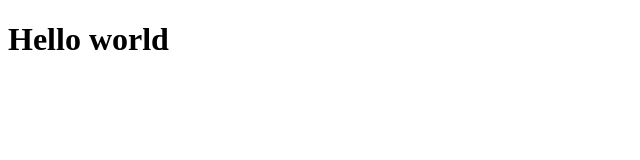
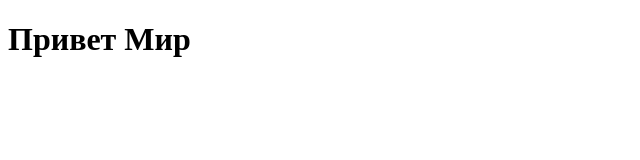
Before and after one commit to snovidec/hello-world, a plain HTML site: page index.html in a window 1280 px wide. Shown: the whole page, without its empty margins (0-640 px from the left). Drawn offline with Linux system fonts and the light colour scheme.

Commit message:
index: замена заголовка

```diff
--- a/index.html
+++ b/index.html
@@ -6,6 +6,6 @@
         <title>Hello world</title>
     </head>
     <body>
-        <h1>Hello world</h1>
+        <h1>Привет Мир</h1>
     </body>
 </html>
```
